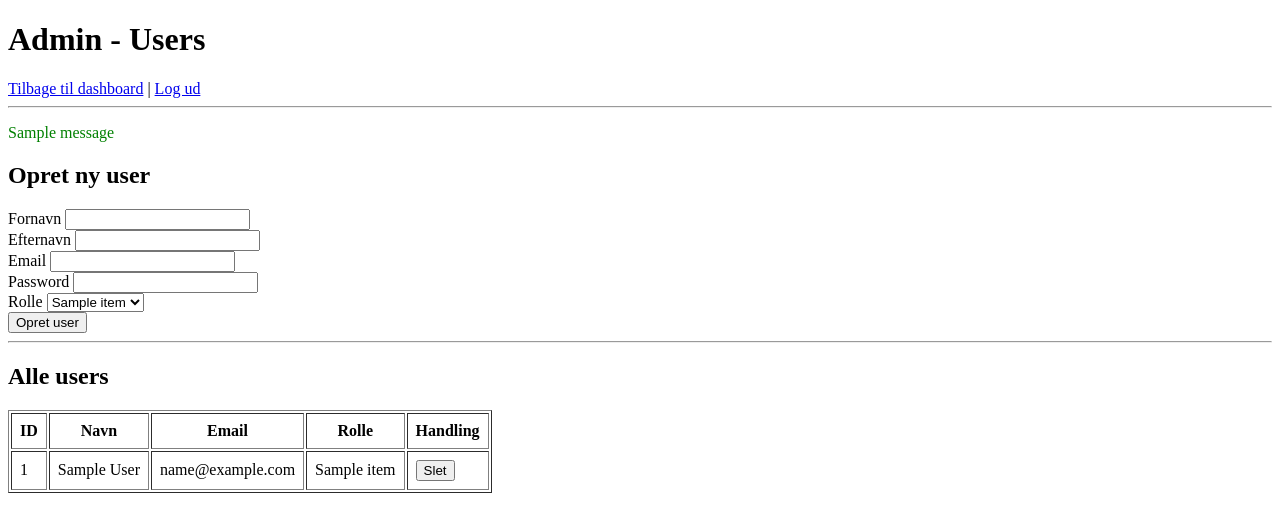
After one commit to Zerraphix/Face-Recognition-Project, a Flask app: page /admin/users in a window 1280 px wide. The commit adds this page. Shown: the top 532 px of the page. Run offline with Flask 3, Linux system fonts and the light colour scheme; one stand-in notice (Sample message) is shown; a database or web service that is not in the repository returns one stand-in record (values such as "Sample title"); data that the repository does not hold is empty.

Commit message:
Lavet user dashboard

```diff
--- a/Webserver/app.py
+++ b/Webserver/app.py
@@ -26,6 +26,7 @@ def login_required(route_function):
         return route_function(*args, **kwargs)
 
     return wrapper
+
 
 
 @app.route("/")
@@ -140,6 +141,95 @@ def logout():
     session.clear()
     return redirect(url_for("login"))
 
+# Admin routes
+# User management routes
+@app.route("/admin/users")
+def admin_users():
+    users = []
+    roles = []
+
+    try:
+        users_response = requests.get(
+            f"{API_BASE_URL}/users",
+            timeout=5
+        )
+
+        if users_response.status_code == 200:
+            users = users_response.json()
+        else:
+            flash("Kunne ikke hente users fra API")
+
+        roles_response = requests.get(
+            f"{API_BASE_URL}/roles",
+            timeout=5
+        )
+
+        if roles_response.status_code == 200:
+            roles = roles_response.json()
+        else:
+            flash("Kunne ikke hente roller fra API")
+
+    except requests.exceptions.RequestException:
+        flash("Kunne ikke forbinde til API-serveren")
+
+    return render_template(
+        "admin_users.html",
+        users=users,
+        roles=roles
+    )
+
+@app.route("/admin/users/create", methods=["POST"])
+def admin_create_user():
+    first_name = request.form.get("first_name")
+    last_name = request.form.get("last_name")
+    email = request.form.get("email")
+    password = request.form.get("password")
+    role_id = request.form.get("role_id")
+
+    try:
+        response = requests.post(
+            f"{API_BASE_URL}/users",
+            json={
+                "first_name": first_name,
+                "last_name": last_name,
+                "email": email,
+                "password_hash": password,
+                "role_id": int(role_id)
+            },
+            timeout=5
+        )
+
+        if response.status_code == 201:
+            flash("User blev oprettet")
+        else:
+            flash(f"User kunne ikke oprettes: {response.text}")
+
+    except requests.exceptions.RequestException:
+        flash("Kunne ikke forbinde til API-serveren")
+
+    return redirect(url_for("admin_users"))
+
+@app.route("/admin/users/delete/<int:user_id>", methods=["POST"])
+def admin_delete_user(user_id):
+    if user_id == session.get("user_id"):
+        flash("Du kan ikke slette dig selv mens du er logget ind")
+        return redirect(url_for("admin_users"))
+
+    try:
+        response = requests.delete(
+            f"{API_BASE_URL}/users/{user_id}",
+            timeout=5
+        )
+
+        if response.status_code == 200:
+            flash("User blev slettet")
+        else:
+            flash(f"User kunne ikke slettes: {response.text}")
+
+    except requests.exceptions.RequestException:
+        flash("Kunne ikke forbinde til API-serveren")
+
+    return redirect(url_for("admin_users"))
 
 if __name__ == "__main__":
     app.run(debug=True, port=5001)
--- /dev/null
+++ b/Webserver/templates/admin_users.html
@@ -0,0 +1,110 @@
+<!DOCTYPE html>
+<html lang="da">
+
+<head>
+    <meta charset="UTF-8">
+    <title>Admin - Users</title>
+</head>
+
+<body>
+
+    <h1>Admin - Users</h1>
+
+    <a href="{{ url_for('dashboard') }}">Tilbage til dashboard</a>
+    |
+    <a href="{{ url_for('logout') }}">Log ud</a>
+
+    <hr>
+
+    {% with messages = get_flashed_messages() %}
+    {% if messages %}
+    {% for message in messages %}
+    <p style="color: green;">{{ message }}</p>
+    {% endfor %}
+    {% endif %}
+    {% endwith %}
+
+    <h2>Opret ny user</h2>
+
+    <form method="POST" action="{{ url_for('admin_create_user') }}">
+        <div>
+            <label>Fornavn</label>
+            <input type="text" name="first_name" required>
+        </div>
+
+        <div>
+            <label>Efternavn</label>
+            <input type="text" name="last_name" required>
+        </div>
+
+        <div>
+            <label>Email</label>
+            <input type="email" name="email" required>
+        </div>
+
+        <div>
+            <label>Password</label>
+            <input type="password" name="password" required>
+        </div>
+
+        <div>
+            <label>Rolle</label>
+            <select name="role_id" required>
+                {% for role in roles %}
+                <option value="{{ role['role_id'] }}">
+                    {{ role['role_name'] }}
+                </option>
+                {% endfor %}
+            </select>
+        </div>
+
+        <button type="submit">Opret user</button>
+    </form>
+
+    <hr>
+
+    <h2>Alle users</h2>
+
+    {% if users %}
+    <table border="1" cellpadding="8">
+        <thead>
+            <tr>
+                <th>ID</th>
+                <th>Navn</th>
+                <th>Email</th>
+                <th>Rolle</th>
+                <th>Handling</th>
+            </tr>
+        </thead>
+
+        <tbody>
+            {% for user in users %}
+            <tr>
+                <td>{{ user["user_id"] }}</td>
+                <td>{{ user["first_name"] }} {{ user["last_name"] }}</td>
+                <td>{{ user["email"] }}</td>
+                <td>{{ user["role_name"] }}</td>
+
+
+                <td>
+                    {% if user["user_id"] != session["user_id"] %}
+                    <form method="POST" action="{{ url_for('admin_delete_user', user_id=user['user_id']) }}">
+                        <button type="submit" onclick="return confirm('Er du sikker på at du vil slette denne user?')">
+                            Slet
+                        </button>
+                    </form>
+                    {% else %}
+                    Dig
+                    {% endif %}
+                </td>
+            </tr>
+            {% endfor %}
+        </tbody>
+    </table>
+    {% else %}
+    <p>Ingen users fundet.</p>
+    {% endif %}
+
+</body>
+
+</html>
--- a/Webserver/templates/dashboard.html
+++ b/Webserver/templates/dashboard.html
@@ -41,6 +41,8 @@
 {% if is_admin %}
     <h2>Admin Dashboard</h2>
     <p>Du er admin, så du kan se admin-indhold her.</p>
+
+    <a href="{{ url_for('admin_users') }}">Administrer users</a>
 {% else %}
     <h2>Ikke admin</h2>
     <p>Du er logget ind, men du er ikke admin.</p>
```
Lines whose indentation alone changed are shown as unchanged.
